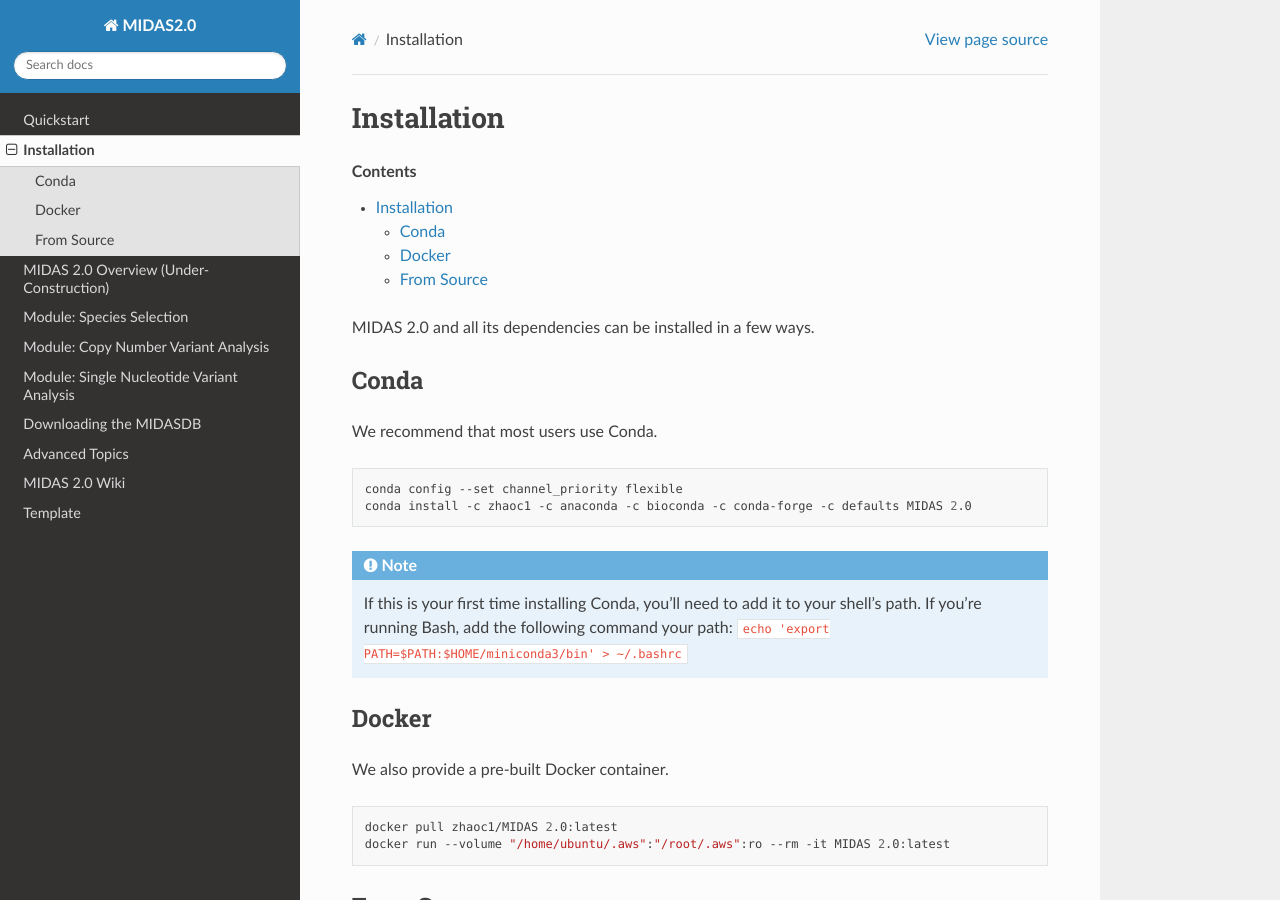
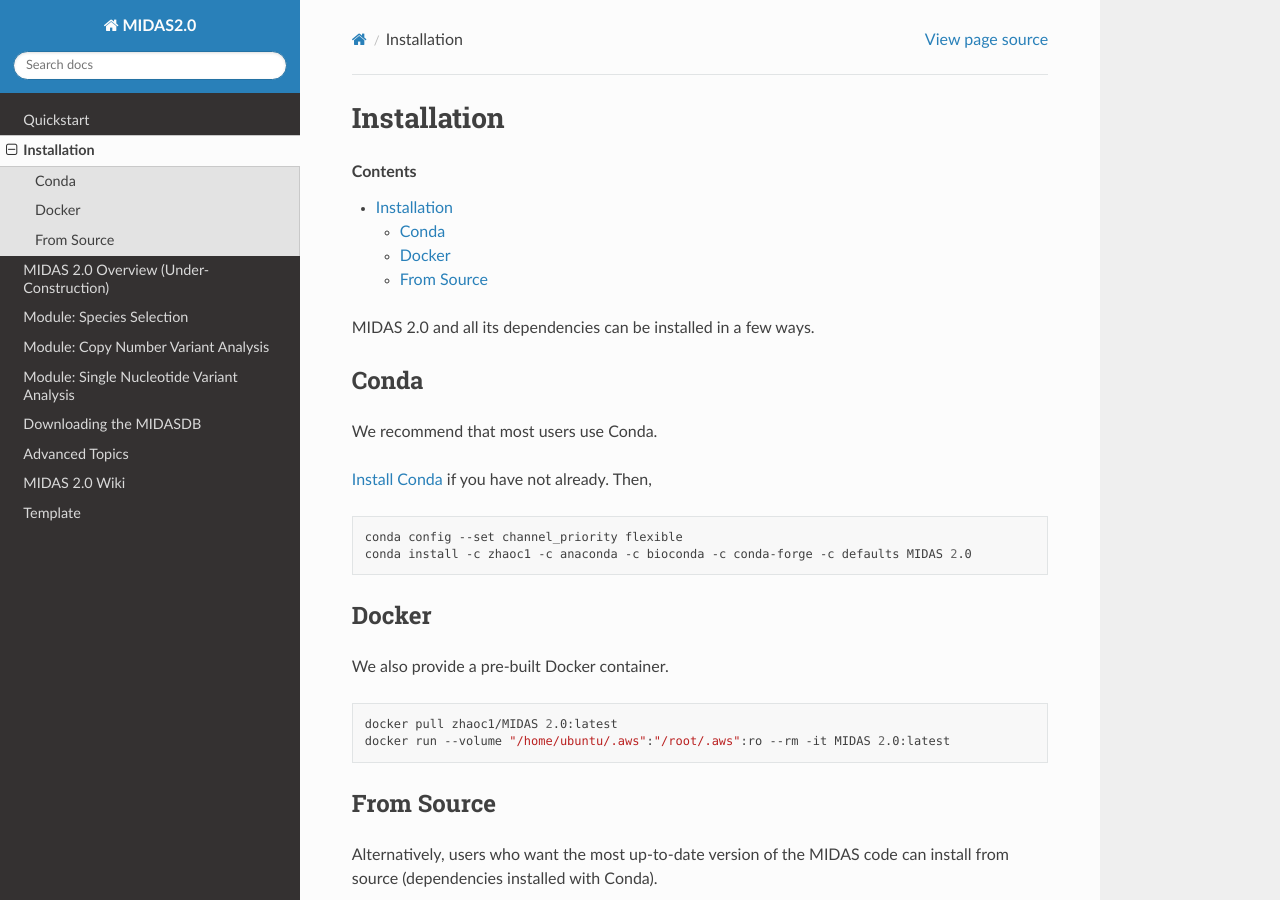
Before and after one commit to zhaoc1/midas2-tutorial, a Sphinx documentation site: the page built from docs/installation.rst, in a window 1280 px wide and 900 px high. Built offline with Sphinx 7.4.7 and the Read the Docs theme 2.0.0, drawn with Linux system fonts in a browser that asks for light colours.

Commit message:
Drop conda install instructions that are out of scope.

```diff
--- a/docs/installation.rst
+++ b/docs/installation.rst
@@ -16,18 +16,16 @@ We recommend that most users use Conda.
 ..
     TODO: Is this true?
 
+`Install Conda
+<https://conda.io/projects/conda/en/latest/user-guide/install/index.html>`_ if
+you have not already. Then,
+
 .. code-block:: shell
 
   conda config --set channel_priority flexible
   conda install -c zhaoc1 -c anaconda -c bioconda -c conda-forge -c defaults MIDAS 2.0
 
 
-.. note::
-
-   If this is your first time installing Conda, you'll need to add it to your
-   shell's path. If you're running Bash, add the following
-   command your path: ``echo 'export
-   PATH=$PATH:$HOME/miniconda3/bin' > ~/.bashrc``
 
 Docker
 ++++++++++++
```
